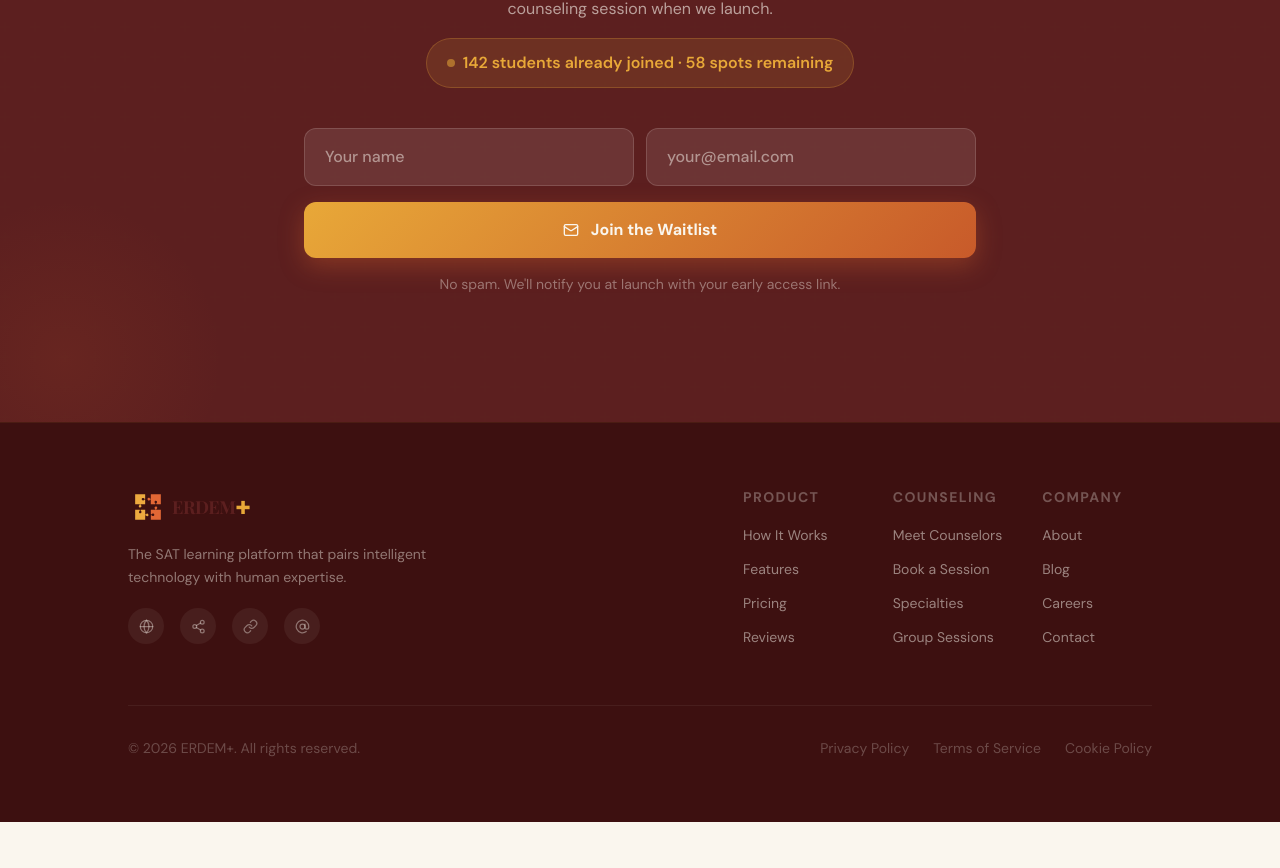
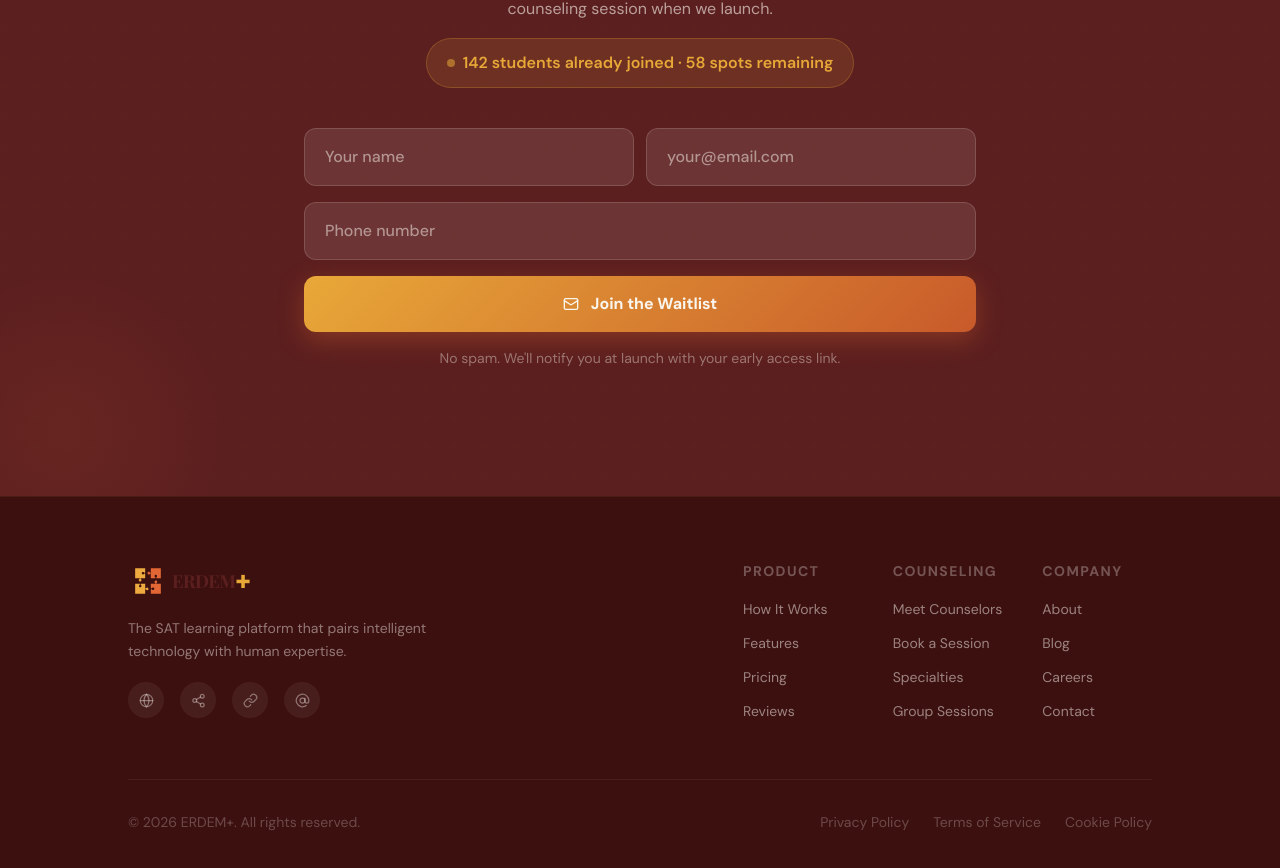
Before and after one commit to jigmee11/erdemplus-landing, a Next.js app: page / in a window 1280 px wide. Shown: the part 5054-5922 px from the top of the page. Before the commit the page ends 5876 px from the top, so only its background shows below. Built offline with nearby package versions, Linux system fonts and the light colour scheme.

Commit message:
now connected backend

```diff
--- a/app/page.tsx
+++ b/app/page.tsx
@@ -272,8 +272,10 @@ const testimonials = [
 export default function LandingPage() {
   const [email, setEmail] = useState("");
   const [name, setName] = useState("");
+  const [phone, setPhone] = useState("");
   const [submitted, setSubmitted] = useState(false);
   const [joining, setJoining] = useState(false);
+  const [waitlistError, setWaitlistError] = useState<string | null>(null);
   const waitlistRef = useRef<HTMLElement>(null);
   const heroRef = useRef<HTMLDivElement>(null);
   const { scrollYProgress } = useScroll({ target: heroRef });
@@ -286,11 +288,30 @@ export default function LandingPage() {
 
   async function handleSubmit(e: React.FormEvent) {
     e.preventDefault();
-    if (!email || !name) return;
+    if (!email || !name || !phone) return;
     setJoining(true);
-    await new Promise((r) => setTimeout(r, 1200));
-    setJoining(false);
-    setSubmitted(true);
+    setWaitlistError(null);
+    try {
+      const apiUrl = process.env.NEXT_PUBLIC_API_URL ?? "http://localhost:3000";
+      const res = await fetch(`${apiUrl}/api/shared/waitlist`, {
+        method: "POST",
+        headers: { "Content-Type": "application/json" },
+        body: JSON.stringify({ name, email, phone }),
+      });
+      if (res.status === 409) {
+        setWaitlistError("This email is already on the waitlist.");
+        return;
+      }
+      if (!res.ok) {
+        setWaitlistError("Something went wrong. Please try again.");
+        return;
+      }
+      setSubmitted(true);
+    } catch {
+      setWaitlistError("Something went wrong. Please try again.");
+    } finally {
+      setJoining(false);
+    }
   }
 
   return (
@@ -1040,6 +1061,27 @@ export default function LandingPage() {
                       }}
                     />
                   </div>
+                  <input
+                    type="tel"
+                    placeholder="Phone number"
+                    value={phone}
+                    onChange={(e) => setPhone(e.target.value)}
+                    required
+                    className="w-full px-5 py-4 rounded-xl text-base font-medium outline-none transition-all"
+                    style={{
+                      background: "rgba(250,246,238,0.1)",
+                      border: "1px solid rgba(250,246,238,0.15)",
+                      color: "#FAF6EE",
+                    }}
+                    onFocus={(e) => {
+                      (e.target as HTMLInputElement).style.borderColor = "#E8A838";
+                      (e.target as HTMLInputElement).style.background = "rgba(250,246,238,0.12)";
+                    }}
+                    onBlur={(e) => {
+                      (e.target as HTMLInputElement).style.borderColor = "rgba(250,246,238,0.15)";
+                      (e.target as HTMLInputElement).style.background = "rgba(250,246,238,0.1)";
+                    }}
+                  />
                   <motion.button
                     type="submit"
                     disabled={joining}
@@ -1070,6 +1112,11 @@ export default function LandingPage() {
                       </>
                     )}
                   </motion.button>
+                  {waitlistError && (
+                    <p className="text-sm font-medium" style={{ color: "#E8A838" }}>
+                      {waitlistError}
+                    </p>
+                  )}
                   <p className="text-sm" style={{ color: "rgba(250,246,238,0.4)" }}>
                     No spam. We&apos;ll notify you at launch with your early access link.
                   </p>
```
Also changed, not shown: 1 other file (tests, documents, lock files or other folders).
